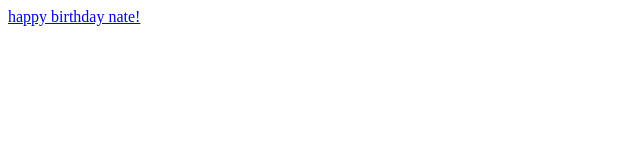
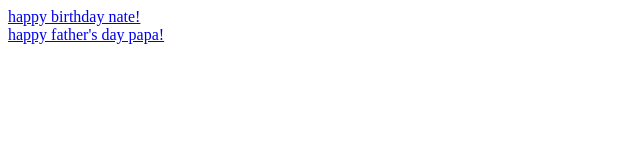
Before and after one commit to enjalot/ilessthan3, a plain HTML site: page index.html in a window 1280 px wide. Shown: the whole page, without its empty margins (0-640 px from the left). Drawn offline with Linux system fonts and the light colour scheme.

Commit message:
add papa link

```diff
--- a/index.html
+++ b/index.html
@@ -2,7 +2,8 @@
 <html>
 
 <body>
-  <a href="nate">happy birthday nate!</a>
+  <a href="nate">happy birthday nate!</a><br>
+  <a href="papa">happy father's day papa!</a>
 </body>
 
 </html>
```
